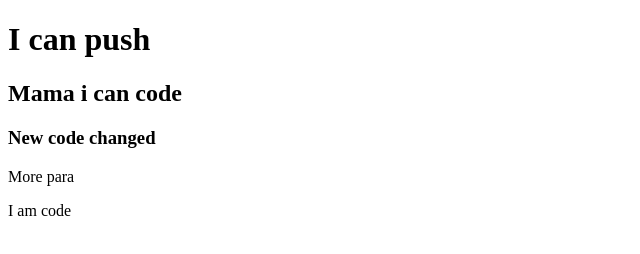
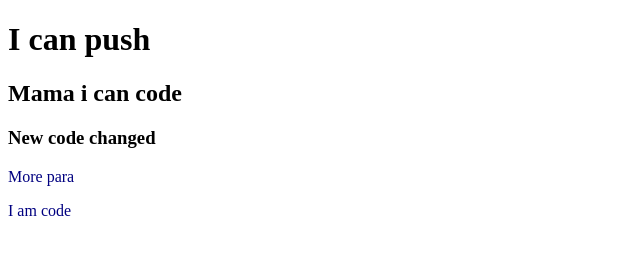
Before and after one commit to sadiaafrinisdead/my-second-repo, a plain HTML site: page index.html in a window 1280 px wide. Shown: the full height of the page, 0-640 px from the left. Drawn offline with Linux system fonts and the light colour scheme.

Commit message:
color changed

```diff
--- a/index.html
+++ b/index.html
@@ -5,6 +5,8 @@
     <meta http-equiv="X-UA-Compatible" content="IE=edge">
     <meta name="viewport" content="width=device-width, initial-scale=1.0">
     <title>My second github repo</title>
+    <link rel="stylesheet" href="style.css">
+
 </head>
 <body>
     <h1>I can push</h1>
--- a/style.css
+++ b/style.css
@@ -1,3 +1,3 @@
 p{
-    color: red;
+    color: navy;
 }
```
